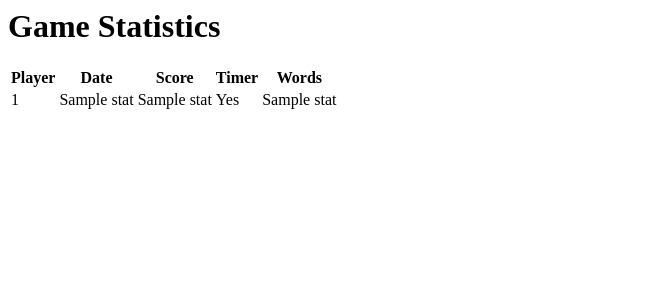
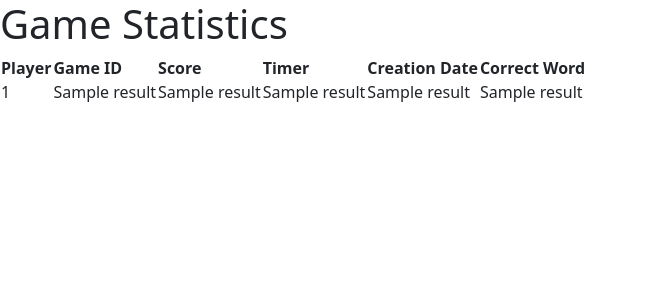
Before and after one commit to Avans-Python/PythonBoggle, a Flask app: template templates/stats.html in a window 1280 px wide. Shown: the top 300 px of the page, without its empty margins (0-645 px from the left). Run offline with Flask 3, Linux system fonts and the light colour scheme; the template is opened without the code that fills it: most values are stand-ins (such as "Sample title", 1, 10 or a date in 2020).

Commit message:
Co-authored-by: Sergiorm-02 <Sergiorm-02@users.noreply.github.com> last function to implement is timer.

```diff
--- a/app.py
+++ b/app.py
@@ -1,3 +1,4 @@
+from datetime import datetime
 import sqlite3
 from sqlite3 import Error
 from controllers.Gamecontroller import GameController
@@ -42,24 +43,23 @@ def create_table(conn, create_table_sql):
 database = r"database.db"
 
 sql_create_player_table = """ CREATE TABLE IF NOT EXISTS players (
-                                id integer PRIMARY KEY,
-                                name text NOT NULL
+                                name text PRIMARY KEY
                             ); """
 
 sql_create_game_table = """CREATE TABLE IF NOT EXISTS games (
-                                id integer PRIMARY KEY,
+                                id integer PRIMARY KEY AUTOINCREMENT,
                                 score integer,
-                                player_id integer NOT NULL,
+                                player_id text NOT NULL,
                                 timer integer NOT NULL,
                                 create_date timestamp NOT NULL,
-                                FOREIGN KEY (player_id) REFERENCES players (id)
+                                FOREIGN KEY (player_id) REFERENCES players (name)
                             );"""
 
 sql_create_game_player_table = """ CREATE TABLE IF NOT EXISTS games_players (
-                                    player_id integer NOT NULL,
+                                    player_id text NOT NULL,
                                     game_id integer NOT NULL,
                                     correctWord text NOT NULL,
-                                    FOREIGN KEY (player_id) REFERENCES players (id),
+                                    FOREIGN KEY (player_id) REFERENCES players (name),
                                     FOREIGN KEY (game_id) REFERENCES games (id)
                                 ); """
 
@@ -90,8 +90,33 @@ def start_game():
     username = request.form['username']
     size = request.form['size']
     timer = True if request.form.get('timer') == "on" else False
-    gamecontroller.new_game(size, timer, username)
-    return redirect("/game")
+
+    # Open a connection to the database
+    conn = get_db_connection()
+    cur = conn.cursor()
+
+    try:
+        # Query the database to see if the player already exists
+        cur.execute("SELECT * FROM players WHERE name=?", (username,))
+        player = cur.fetchone()
+
+        # If the player does not exist, add them to the database
+        if player is None:
+            cur.execute("INSERT INTO players (name) VALUES (?)", (username,))
+            conn.commit()
+
+        current_datetime = datetime.now().strftime('%Y-%m-%d %H:%M:%S')
+        cur.execute("INSERT INTO games (score, player_id, timer, create_date) VALUES (?, ?, ?, ?)",
+                    (0, username, timer, current_datetime))
+        conn.commit()
+        cur.execute("SELECT last_insert_rowid()")
+        game_id = cur.fetchone()[0]
+
+        gamecontroller.new_game(size, timer, username, game_id)
+        return redirect("/game")
+
+    finally:
+        conn.close()
 
 
 @app.route('/game')
@@ -107,42 +132,75 @@ def show_game():
 def check_word():
     word = request.form.get("word")
     result = gamecontroller.check_word(word)
+    game = gamecontroller.game
 
     if result == True:
-        message = "Valid word!"
+        try:
+            conn = get_db_connection()
+            cur = conn.cursor()
+            cur.execute("UPDATE games SET score = ? WHERE id = ?", (game.score, game.id))
+            cur.execute("INSERT INTO games_players (player_id, game_id, correctWord) VALUES (?, ?, ?)",
+                        (game.player.name, game.id, word))
+            message = "Valid word!"
+            conn.commit()
+
+        finally:
+            cur.close()
+            conn.close()
     else:
         message = "Invalid word!"
 
-    game = gamecontroller.game
     remaining_time = gamecontroller.get_remaining_time()
     return render_template("game.html", game=game, remaining_time=remaining_time, message=message)
+
+
+
 
 #end of the game
 @app.route("/end_game")
 def end_game():
-    score = gamecontroller.end_game()
-    return render_template("end_game.html", score=score)
+
+    try:
+        score = gamecontroller.end_game()
+        return render_template("end_game.html", score=score)
+
+    finally:
+        conn.close()
+
 
 #add statistics to the game
 def fetch_stats(conn):
     cur = conn.cursor()
     cur.execute("""
-        SELECT players.name, games.create_date, games.score, games.timer, GROUP_CONCAT(games_players.correctWord) as words
-        FROM games
-        JOIN players ON games.player_id = players.id
-        JOIN games_players ON games_players.game_id = games.id
-        GROUP BY games.id
-        ORDER BY games.create_date DESC
+        SELECT p.name AS player_name, g.id AS game_id, g.score, g.timer, g.create_date, gp.correctWord
+        FROM games_players gp
+        JOIN games g ON gp.game_id = g.id
+        JOIN players p ON gp.player_id = p.name
     """)
-    rows = cur.fetchall()
-    return rows
+    results = cur.fetchall()
+    cur.close()
+    print(results);
+    return results
 
 
 @app.route('/statistics')
 def statistics():
-    conn = get_db_connection()
-    stats = fetch_stats(conn)
-    return render_template('stats.html', stats=stats)
+    try:
+        conn = get_db_connection()
+        cur = conn.cursor()
+        cur.execute("""
+            SELECT p.name AS player_name, g.id AS game_id, g.score, g.timer, g.create_date, gp.correctWord
+            FROM games g
+            JOIN players p ON g.player_id = p.name
+            LEFT JOIN games_players gp ON gp.game_id = g.id
+        """)
+        results = cur.fetchall()
+        cur.close()
+        print(results)
+        return render_template('stats.html', stats=results)
+
+    finally:
+        conn.close()
 
 
 if __name__ == "__main__":
--- a/controllers/Gamecontroller.py
+++ b/controllers/Gamecontroller.py
@@ -5,8 +5,8 @@ class GameController:
     def __init__(self):
         self.game = None
 
-    def new_game(self, size, timer, username):
-        self.game = Game(size, timer, username)
+    def new_game(self, size, timer, username, id):
+        self.game = Game(size, timer, username, id)
         self.game.generate_grid()
 
     def check_word(self, word):
--- a/models/Player.py
+++ b/models/Player.py
@@ -1,6 +1,3 @@
 class Player:
     def __init__(self, username):
         self.name = username
-
-    def get_player_name(self):
-        return self.name
--- a/templates/stats.html
+++ b/templates/stats.html
@@ -1,21 +1,27 @@
-{% block content %}
+<link href="https://cdn.jsdelivr.net/npm/bootstrap@5.3.0/dist/css/bootstrap.min.css" rel="stylesheet"
+integrity="sha384-9ndCyUaIbzAi2FUVXJi0CjmCapSmO7SnpJef0486qhLnuZ2cdeRhO02iuK6FUUVM" crossorigin="anonymous">
+{% block body %}
+<div class="text-align-center">
     <h1>Game Statistics</h1>
     <table>
         <tr>
             <th>Player</th>
-            <th>Date</th>
+            <th>Game ID</th>
             <th>Score</th>
             <th>Timer</th>
-            <th>Words</th>
+            <th>Creation Date</th>
+            <th>Correct Word</th>
         </tr>
-        {% for stat in stats %}
+        {% for result in stats %}
             <tr>
-                <td>{{ stat[0] }}</td>
-                <td>{{ stat[1] }}</td>
-                <td>{{ stat[2] }}</td>
-                <td>{{ 'Yes' if stat[3] else 'No' }}</td>
-                <td>{{ stat[4] }}</td>
+                <td>{{ result[0] }}</td>
+                <td>{{ result[1] }}</td>
+                <td>{{ result[2] }}</td>
+                <td>{{ result[3] }}</td>
+                <td>{{ result[4] }}</td>
+                <td>{{ result[5] }}</td>
             </tr>
         {% endfor %}
     </table>
+</div>
 {% endblock %}
```
Also changed, not shown: models/Game.py (+4 -4 lines), database.db.
